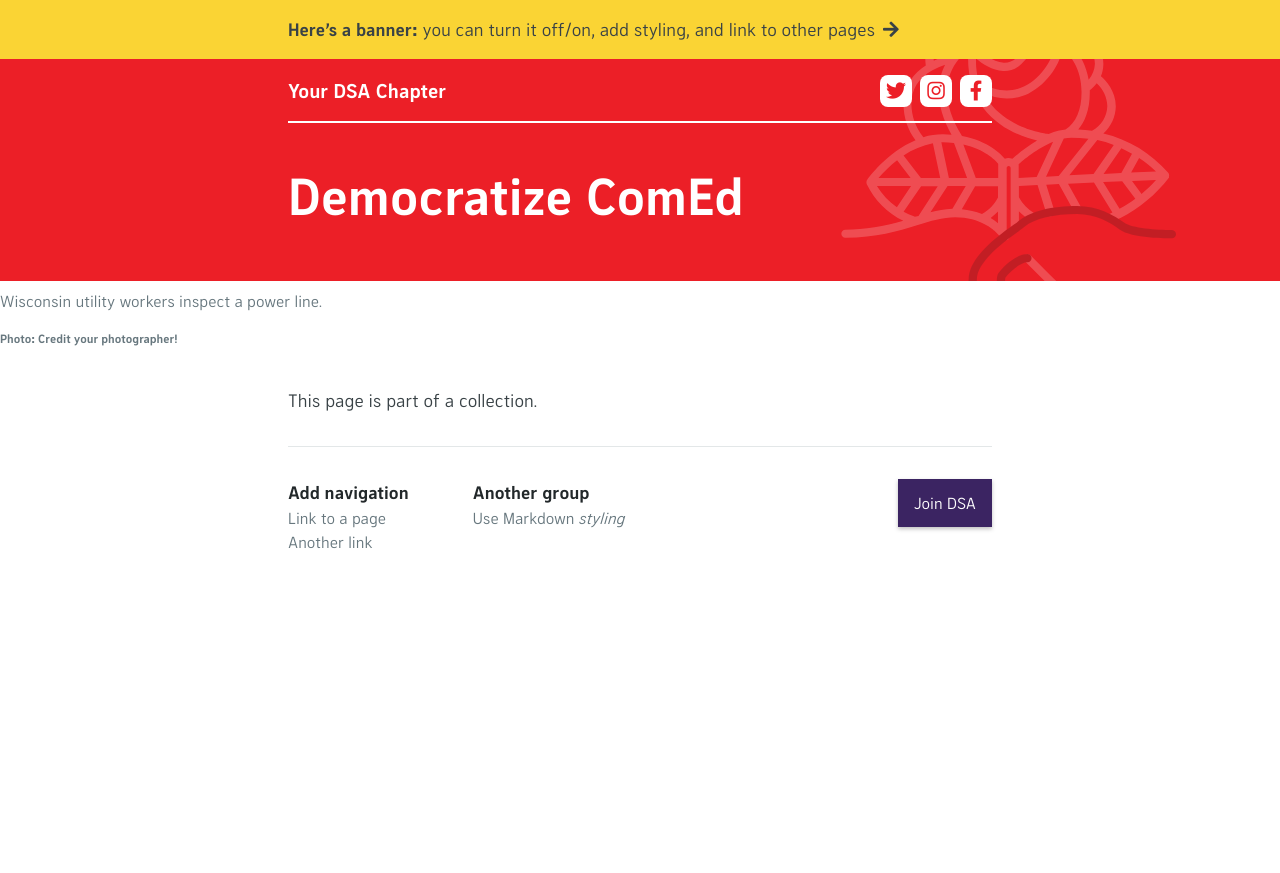
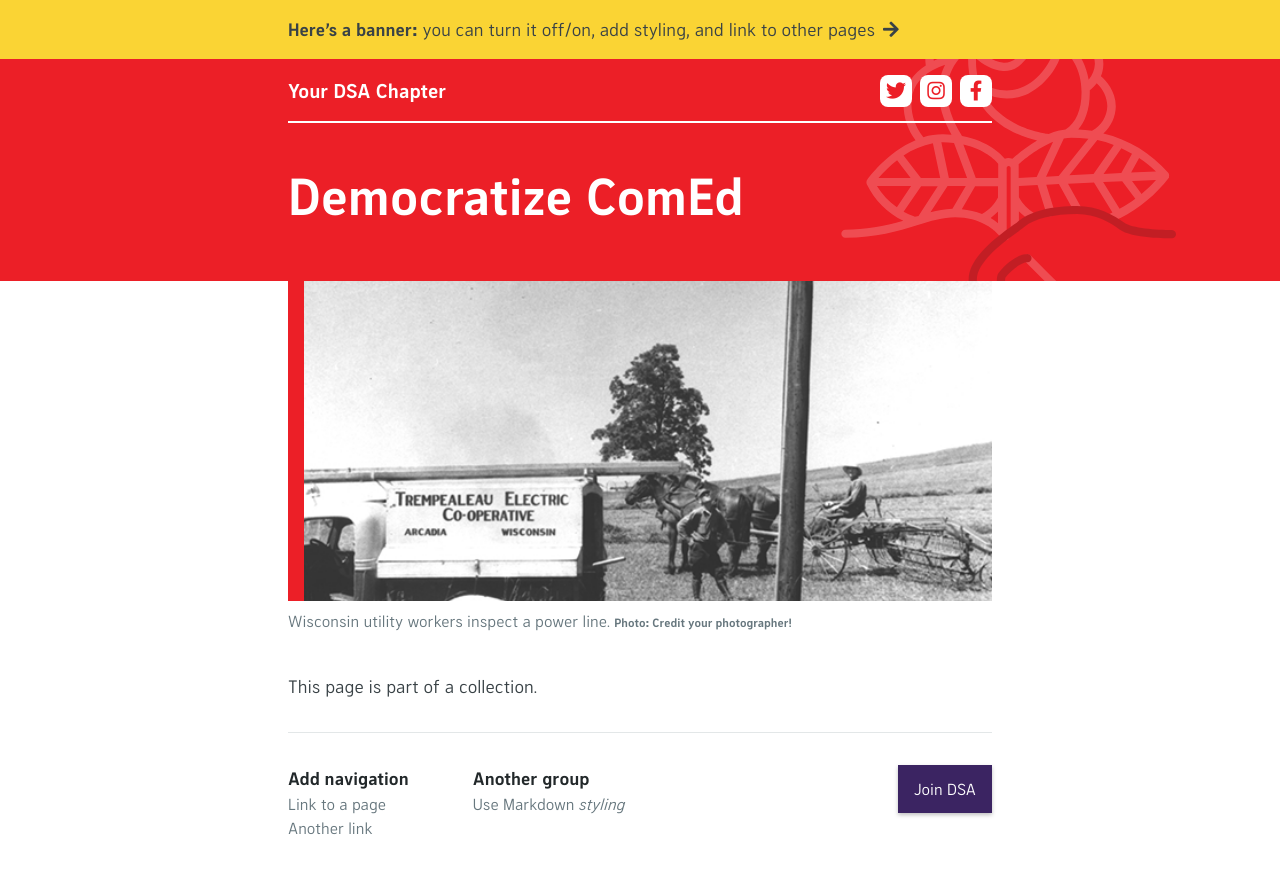
Before and after one commit to ChicagoDSA/haymarket, a Jekyll site: the page built from _tiles/democratize-comed.md, in a window 1280 px wide. Shown: the top 873 px of the page. Built offline with Jekyll 4.4.1, drawn with Linux system fonts in a browser that asks for light colours; nearby versions of some CDN libraries; some web fonts are replaced; library files that are not in the unit come from our copies.

Commit message:
new image styles

```diff
--- a/_sass/jekyll-theme-haymarket.scss
+++ b/_sass/jekyll-theme-haymarket.scss
@@ -189,7 +189,7 @@
 
 #banner-content,
 .project-area,
-#headline-image-container,
+.headline-image-container,
 .main-content {
 	@include large {
 		max-width: 56rem;
@@ -352,36 +352,46 @@
 	background-position: 50% 50%;
 }
 
+.headline-image-container {
+	margin: 0 auto;
+
+	.headline-image {
+		height: 20rem;
+		border-left: 1rem solid $dsa-red;
+	}
+
+	@include small {
+		width: 100%;
+
+		.image-caption {
+			padding: .5rem 1rem;
+		}
+	}
+}
+
+.full-width-image-container {
+	margin: 0;
+
+	.full-width-image {
+		display: block;
+		width: 100%;
+	}
+}
+
 .image-caption {
+	padding: .5rem 0;
 	font-size: 1rem;
 	color: $blockquote-text-color;
 
 	p {
+		display: inline;
 		margin: 0;
-		padding: .5rem 0;
-
-		@include small {
-			padding: .5rem 1rem;
-		}
 	}
 }
 
 .image-credit {
 	font-size: .75rem;
 	font-weight: bold;
-}
-
-#headline-image-container {
-	margin: 0 auto;
-
-	#headline-image {
-		height: 20rem;
-		border-left: 1rem solid $dsa-red;
-	}
-
-	@include small {
-		width: 100%;
-	}
 }
 
 .main-content {
```
